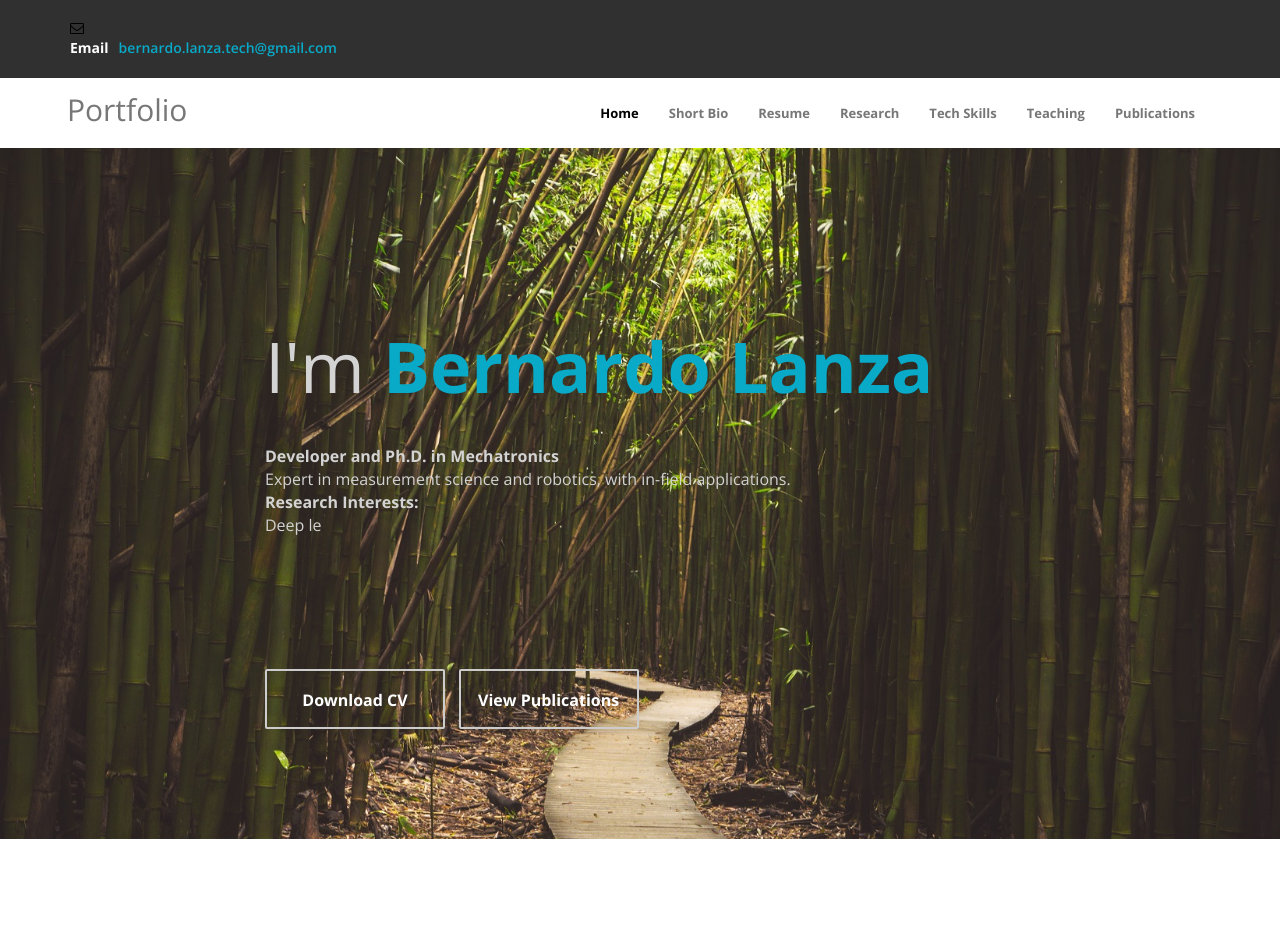
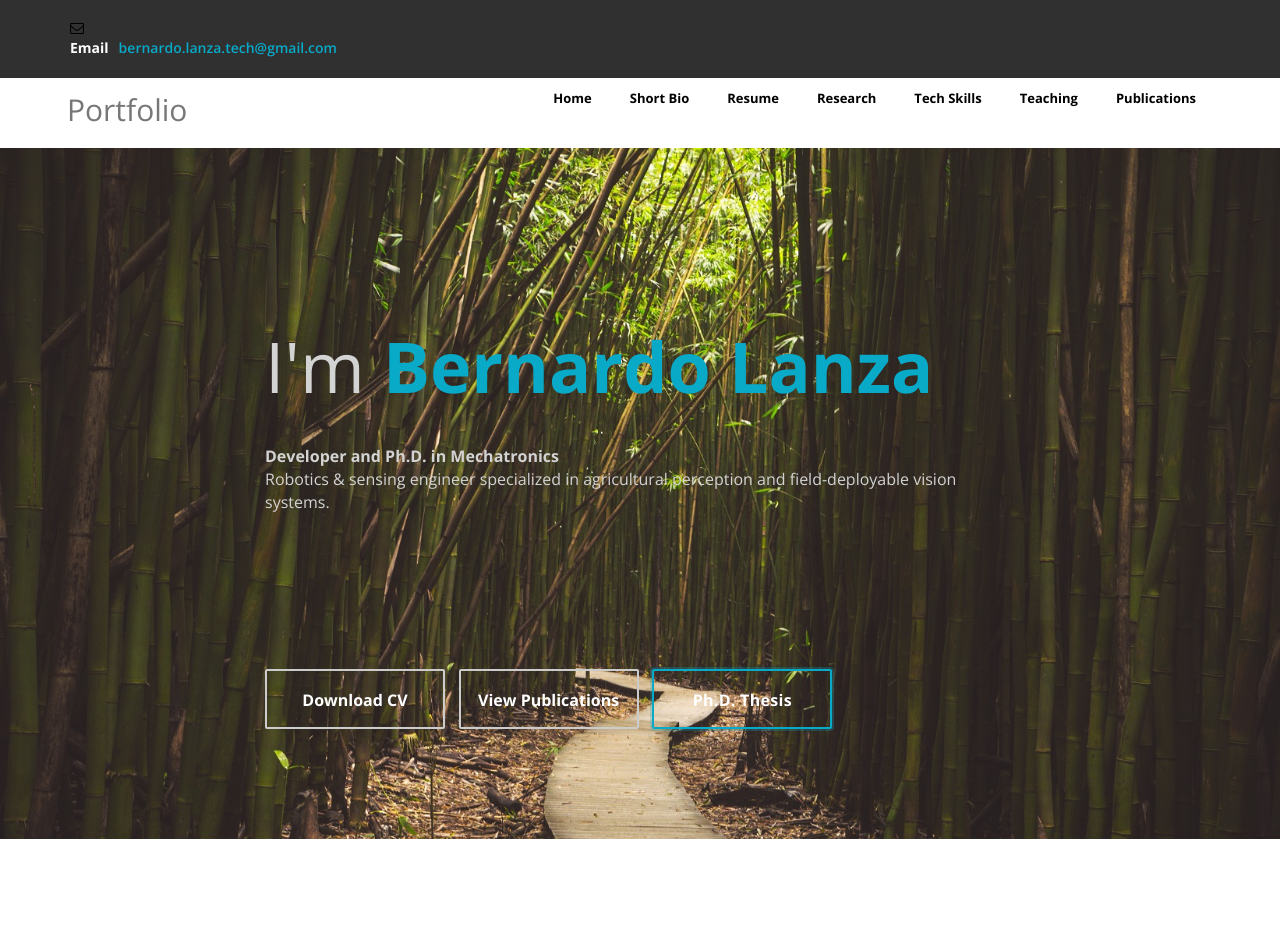
Before and after one commit to bernardolanza93/portfolio, a Jekyll site: the page index.html, which Jekyll copies as it is, in a window 1280 px wide. Shown: the top 925 px of the page. Built offline with Jekyll 4.4.1, drawn with Linux system fonts in a browser that asks for light colours; nearby versions of some CDN libraries; library files that are not in the unit come from our copies; some of the changed text lies outside the part shown.

Commit message:
refactor(resource): add button key

```diff
--- a/css/templatemo-style.css
+++ b/css/templatemo-style.css
@@ -14,10 +14,80 @@ body
 
 a {
 	color: #000000;
+	outline: none;
+	box-shadow: none;
+	-webkit-transition: none !important;
+	transition: none !important;
 }
 
 a:hover {
 	color: #857f7e;
+	outline: none;
+	box-shadow: none;
+}
+
+a:focus,
+a:active,
+a:focus-visible {
+	outline: none !important;
+	box-shadow: none !important;
+	border-left: none !important;
+	text-decoration: none;
+}
+
+/* Disable decorative link markers globally */
+a::before,
+a::after {
+	content: none !important;
+	display: none !important;
+}
+
+/* Hard kill for any accidental left marker on hover/focus */
+body a:hover,
+body a:focus,
+body a:active,
+body p:hover,
+body span:hover,
+body li:hover,
+body h1:hover,
+body h2:hover,
+body h3:hover,
+body h4:hover,
+body h5:hover,
+body h6:hover {
+	border-left: 0 !important;
+	box-shadow: none !important;
+	outline: 0 !important;
+}
+
+/* Targeted reset for text hover markers without touching layout pseudo-elements */
+body a:hover::before,
+body a:hover::after,
+body a:focus::before,
+body a:focus::after,
+body a:active::before,
+body a:active::after,
+body p:hover::before,
+body p:hover::after,
+body span:hover::before,
+body span:hover::after,
+body li:hover::before,
+body li:hover::after,
+body h1:hover::before,
+body h1:hover::after,
+body h2:hover::before,
+body h2:hover::after,
+body h3:hover::before,
+body h3:hover::after,
+body h4:hover::before,
+body h4:hover::after,
+body h5:hover::before,
+body h5:hover::after,
+body h6:hover::before,
+body h6:hover::after {
+	content: none !important;
+	border-left: 0 !important;
+	box-shadow: none !important;
 }
 
 /* start h2 */
@@ -197,26 +267,87 @@ header .social-icon li a
 		line-height: 40px;
 		padding: 12px 0px 0px 12px;
 	}
-.navbar-default .navbar-nav li a
+.navbar-default .navbar-nav > li > a
 	{
+		/* hard reset to avoid hidden legacy styles on menu links */
+		all: unset;
+		display: block;
 		font-weight: bold;
 		font-size: 13px;
 		height: 70px;
 		line-height: 40px;
+		position: relative;
+		padding-left: 24px;
+		padding-right: 14px;
+		color: #000000;
+		cursor: pointer;
+		text-decoration: none !important;
+		user-select: none;
+		-webkit-user-select: none;
 	}
+.navbar-default .navbar-nav > li > a:hover,
+.navbar-default .navbar-nav > li > a:focus {
+	text-decoration: none;
+	outline: none;
+	border-left: none !important;
+	box-shadow: none !important;
+	background-color: transparent;
+}
+.navbar-default .navbar-nav > li > a,
+.navbar-default .navbar-nav > li > a:active,
+.navbar-default .navbar-nav > li > a:focus-visible {
+	border-left: none !important;
+	box-shadow: none !important;
+	outline: none !important;
+}
 
 .navbar-default .navbar-nav > li > a.current {
 	color: #000000;
+	border: 0 !important;
+	border-left: 0 !important;
+	background-image: none !important;
+}
+
+/* Navbar hard reset: disable legacy blue indicators on menu links */
+.navbar-default .navbar-nav > li > a,
+.navbar-default .navbar-nav > li > a:hover,
+.navbar-default .navbar-nav > li > a:focus,
+.navbar-default .navbar-nav > li > a:active,
+.navbar-default .navbar-nav > li > a:focus-visible,
+.navbar-default .navbar-nav > li > a.current {
+	border: 0 !important;
+	border-left: 0 !important;
+	outline: 0 !important;
+	outline-offset: 0 !important;
+	box-shadow: none !important;
+	text-decoration: none !important;
+	background-image: none !important;
+	-webkit-focus-ring-color: transparent !important;
+	user-select: none;
+	-webkit-user-select: none;
+}
+
+.navbar-default .navbar-nav > li > a::after {
+	content: none !important;
+	display: none !important;
+}
+
+.navbar-default .navbar-nav > li > a::selection {
+	background: transparent;
 }
 .templatemo-nav {
 	border-radius: 0;
 	width: 100%;
 	z-index: 1000;
+	min-height: 70px;
 }
 .sticky {
-	position: fixed;
-	left: 0;
-	top: 0;
+	position: static !important;
+	left: auto !important;
+	top: auto !important;
+}
+.templatemo-nav.sticky + #home {
+	margin-top: 0;
 }
 /* end navigation */
 
@@ -275,6 +406,21 @@ header .social-icon li a
 	margin-right: 10px;
 	margin-bottom: 10px;
 	border-width: 2px;
+}
+.home-cta .btn-thesis {
+	background: #09A9C8;
+	border-color: #09A9C8;
+	color: #ffffff !important;
+	font-weight: 700;
+	letter-spacing: 0.3px;
+	box-shadow: 0 0 0 2px rgba(9, 169, 200, 0.25);
+}
+.home-cta .btn-thesis:hover,
+.home-cta .btn-thesis:focus {
+	background: #0789a3 !important;
+	border-color: #0789a3 !important;
+	color: #ffffff !important;
+	box-shadow: 0 0 0 4px rgba(9, 169, 200, 0.2) !important;
 }
 /* end home */
 
@@ -383,7 +529,7 @@ header .social-icon li a
 	padding: 24px;
 	width: 100%;
 	max-width: 100%;
-	margin: 0 0 30px 0;
+	margin: 0 0 40px 0;
 	box-sizing: border-box;
 	overflow: hidden;
 }
@@ -409,7 +555,7 @@ header .social-icon li a
 	gap: 16px;
 }
 .research-gallery figure {
-	margin: 0;
+	margin: 0 0 10px 0;
 }
 .research-gallery img {
 	width: 100%;
@@ -418,7 +564,9 @@ header .social-icon li a
 .research-card figcaption {
 	color: #333333;
 	font-size: 13px;
-	margin-top: 6px;
+	line-height: 1.5;
+	margin-top: 10px;
+	margin-bottom: 8px;
 	word-break: break-word;
 }
 .research-card a {
@@ -435,7 +583,29 @@ header .social-icon li a
 		grid-template-columns: 1fr;
 	}
 }
+@media (max-width: 767px) {
+	h2 {
+		font-size: 30px;
+		line-height: 1.2;
+	}
+}
 /* end research */
+
+/* Global focus-ring reset: keep custom indicators only */
+html body a:focus,
+html body a:active,
+html body a:focus-visible,
+html body a:hover {
+	outline: 0 !important;
+	outline-offset: 0 !important;
+	-webkit-focus-ring-color: transparent !important;
+	box-shadow: none !important;
+	border-left: 0 !important;
+}
+
+html body a::-moz-focus-inner {
+	border: 0 !important;
+}
 
 /* start teaching */
 #teaching
--- a/index.html
+++ b/index.html
@@ -16,13 +16,13 @@
     <link rel="stylesheet" href="css/font-awesome.min.css">
     <link rel="stylesheet" href="css/animate.min.css">
     <link href='https://fonts.googleapis.com/css?family=Open+Sans:400,300,600,700' rel='stylesheet' type='text/css'>
-    <link rel="stylesheet" href="css/templatemo-style.css">
+    <link rel="stylesheet" href="css/templatemo-style.css?v=20260303h">
     <script src="js/jquery.js"></script>
     <script src="js/bootstrap.min.js"></script>
     <script src="js/jquery.singlePageNav.min.js"></script>
     <script src="js/typed.js"></script>
     <script src="js/wow.min.js"></script>
-    <script src="js/custom.js"></script>
+    <script src="js/custom.js?v=20260303c"></script>
     </head>
     <body id="top">
         <!-- Preloader -->
@@ -102,7 +102,7 @@
                 <br>
                 <div class="element">
                    <div class="sub-element" style="color:#D3D3D3;"><strong>Developer and Ph.D. in Mechatronics</strong></div>
-                    <div class="sub-element" style="color:#D3D3D3;">Expert in measurement science and robotics, with in-field applications.</div>
+                    <div class="sub-element" style="color:#D3D3D3;">Robotics &amp; sensing engineer specialized in agricultural perception and field-deployable vision systems.</div>
                     <br><br>
 <!--                    <div class="wow fadeIn" data-wow-offset="50" data-wow-delay="0.3s"><i style="color:#D3D3D3;">"The joy of discovery is certainly the liveliest that the mind of man can ever feel"</i></div>-->
 <!--                    <div class="wow fadeIn" data-wow-offset="50" data-wow-delay="0.4s" style="color:#D3D3D3;">C. Bernard</div>-->
@@ -112,8 +112,9 @@
                     <br><br><br><br><br>
                 </div>
                 <div class="home-cta">
-                    <a href="doc/CV_Bernardo_Lanza_071024.pdf" class="btn btn-default">Download CV</a>
+                    <a href="doc/CV_Bernardo_Lanza_071024.pdf" class="btn btn-default" download>Download CV</a>
                     <a href="#publications" class="btn btn-default">View Publications</a>
+                    <a href="doc/Tesi_phd_lanza_compressed.pdf" class="btn btn-default btn-thesis" download>Ph.D. Thesis</a>
                 </div>
             </div>
         </div>
@@ -204,7 +205,7 @@
 
                         <h2 style="margin-top: 120px;"><span>CERTIFICATIONS</span></h2>
                         <div class="element1">
-                            <div style="margin-bottom:5px;font-size: 10px;"><i>Work in Progress (2025) </i></div>
+                            <div style="margin-bottom:5px;font-size: 10px;"><i>Jan 31, 2025</i></div>
                             <div class="wow fadeIn">PH.D. IN ROBOTICS</div>
                             <small><div class="wow fadeIn">Optical-based measurement for plant health monitoring and yield estimation.</div></small>
                             <small><div class="wow fadeIn">Laboratorio di Misure Meccaniche e Termiche - Università degli studi di Brescia</div></small>
@@ -218,7 +219,7 @@
                             <div style="margin-bottom:5px;font-size: 10px;"><i>July 26-30, 2021</i></div>
                             <div class="wow fadeIn">DeepLearn Summer School 2021 </div>
                             <small><div class="wow fadeIn">| IRDTA certificate | 38 hours </div></small>
-<!--                                <img src="images/sum.png" alt="Certificate" width="300">-->
+<!--                                <img loading="lazy" src="images/sum.png" alt="Certificate" width="300">-->
 
                         </div>
                         <br>
@@ -246,7 +247,7 @@
                         <br>
 
                         <center>
-                            <a href="doc/CV_Bernardo_Lanza_071024.pdf" class="btn btn-default">CURRICULUM VITAE</a>
+                            <a href="doc/CV_Bernardo_Lanza_071024.pdf" class="btn btn-default" download>CURRICULUM VITAE</a>
                         </center>
                         <br><br>
                         <br><br><br>
@@ -275,33 +276,33 @@
                         <p class="research-skills"><b>Skills:</b> Deep Learning, Computer Vision, Embedded Sensing, 3D Mapping, Data Analysis</p>
 
                         <figure class="research-primary">
-                            <img src="images/flow.png" alt="Processing pipeline">
+                            <img loading="lazy" src="images/flow.png" alt="Processing pipeline">
                             <figcaption>Processing pipeline</figcaption>
                         </figure>
 
                         <div class="research-gallery">
                             <figure>
-                                <img src="images/Picture1.jpg" alt="Acquisition system">
+                                <img loading="lazy" src="images/Picture1.jpg" alt="Acquisition system">
                                 <figcaption>Acquisition system: A) Intel RealSense D435i. B) Intel RealSense T265 VO. C) Basler RGB DART camera (model daA2500-14uc) D) Nvidia Jetson Nano</figcaption>
                             </figure>
                             <figure>
-                                <img src="images/buds.jpg" alt="Neural network for buds detection and tracking">
+                                <img loading="lazy" src="images/buds.jpg" alt="Neural network for buds detection and tracking">
                                 <figcaption>Neural network for buds detection and tracking</figcaption>
                             </figure>
                             <figure>
-                                <img src="images/shoots.jpg" alt="Neural network for branch segmentation">
+                                <img loading="lazy" src="images/shoots.jpg" alt="Neural network for branch segmentation">
                                 <figcaption>Neural network for branch segmentation</figcaption>
                             </figure>
                             <figure>
-                                <img src="images/cylynder.jpg" alt="Measurements model">
+                                <img loading="lazy" src="images/cylynder.jpg" alt="Measurements model">
                                 <figcaption>Measurements model: series of varying diameter cylinder</figcaption>
                             </figure>
                             <figure>
-                                <img src="images/vines.jpg" alt="Experimental campaign">
+                                <img loading="lazy" src="images/vines.jpg" alt="Experimental campaign">
                                 <figcaption>Experimental campaign</figcaption>
                             </figure>
                             <figure>
-                                <img src="animations/buds_video.gif" alt="Real-time bud detection tracking and counting">
+                                <img loading="lazy" src="animations/buds_video.gif" alt="Real-time bud detection tracking and counting">
                                 <figcaption>Real-time BUD DETECTION, TRACKING, AND COUNTING</figcaption>
                             </figure>
                         </div>
@@ -315,17 +316,17 @@
                         <p class="research-skills"><b>Skills:</b> Machine Learning, Python, Biomechanics, Deep Learning</p>
 
                         <figure class="research-primary">
-                            <img src="images/hand.jpeg" alt="Hand pose visualization">
+                            <img loading="lazy" src="images/hand.jpeg" alt="Hand pose visualization">
                             <figcaption>Hand pose</figcaption>
                         </figure>
 
                         <div class="research-gallery">
                             <figure>
-                                <img src="images/han.jpg" alt="Mediapipe output">
+                                <img loading="lazy" src="images/han.jpg" alt="Mediapipe output">
                                 <figcaption>Mediapipe</figcaption>
                             </figure>
                             <figure>
-                                <img src="images/confusion.jpg" alt="Random Forest validation confusion matrix">
+                                <img loading="lazy" src="images/confusion.jpg" alt="Random Forest validation confusion matrix">
                                 <figcaption>Custom Random Forest model validation for left-hand movement classification</figcaption>
                             </figure>
                         </div>
@@ -339,17 +340,17 @@
                         <p class="research-skills"><b>Skills:</b> OpenCV, Statistics, TCP/IP, Python, Deep Learning</p>
 
                         <figure class="research-primary">
-                            <img src="animations/abhanim.gif" alt="Smart mirror biceps curl demo">
+                            <img loading="lazy" src="animations/abhanim.gif" alt="Smart mirror biceps curl demo">
                             <figcaption>Smart mirror (Biceps Curl)</figcaption>
                         </figure>
 
                         <div class="research-gallery">
                             <figure>
-                                <img src="images/isbs.jpg" alt="ISBS Conference presentation">
+                                <img loading="lazy" src="images/isbs.jpg" alt="ISBS Conference presentation">
                                 <figcaption>ISBS Conference</figcaption>
                             </figure>
                             <figure>
-                                <img src="images/abh_data.jpg" alt="Signal processing output for biceps curl">
+                                <img loading="lazy" src="images/abh_data.jpg" alt="Signal processing output for biceps curl">
                                 <figcaption>Processed signal from Biceps Curl sequence</figcaption>
                             </figure>
                         </div>
@@ -363,13 +364,13 @@
                         <p class="research-skills"><b>Skills:</b> Embedded Linux, Python, Computer Vision, Engineering, Research & Development</p>
 
                         <figure class="research-primary">
-                            <img src="animations/cavolo.gif" alt="Intelligent segmentation">
+                            <img loading="lazy" src="animations/cavolo.gif" alt="Intelligent segmentation">
                             <figcaption>Intelligent segmentation</figcaption>
                         </figure>
 
                         <div class="research-gallery">
                             <figure>
-                                <img src="images/cvweed.jpeg" alt="Pre-neural visual detector">
+                                <img loading="lazy" src="images/cvweed.jpeg" alt="Pre-neural visual detector">
                                 <figcaption>Pre-neural visual detector</figcaption>
                             </figure>
                         </div>
@@ -385,25 +386,25 @@
                         <p><a href="https://github.com/bernardolanza93/Hierarchy-robust-SLAM" target="_blank" rel="noopener noreferrer"><b>GitHub Repository: Hierarchy-Robust-SLAM</b></a></p>
 
                         <figure class="research-primary">
-                            <img src="animations/rawss.gif" alt="3D reconstruction with custom SLAM algorithm">
+                            <img loading="lazy" src="animations/rawss.gif" alt="3D reconstruction with custom SLAM algorithm">
                             <figcaption>Successful 3D reconstruction with custom SLAM algorithm</figcaption>
                         </figure>
 
                         <div class="research-gallery">
                             <figure>
-                                <img src="images/udl.png" alt="University of Lleida field campaign context">
+                                <img loading="lazy" src="images/udl.png" alt="University of Lleida field campaign context">
                                 <figcaption>Research period context at University of Lleida</figcaption>
                             </figure>
                             <figure>
-                                <img src="images/Picture1 (1).png" alt="Acquisition system for orchard reconstruction">
+                                <img loading="lazy" src="images/Picture1 (1).png" alt="Acquisition system for orchard reconstruction">
                                 <figcaption>Acquisition system: A) Intel RealSense D455f. B) ZED-x mini. C) Kinect Azure DK. D) Livox Mid-70 LiDAR. E) Nvidia Jetson Orin.</figcaption>
                             </figure>
                             <figure>
-                                <img src="images/GOAL.png" alt="Raw point cloud sample in harsh environment">
+                                <img loading="lazy" src="images/GOAL.png" alt="Raw point cloud sample in harsh environment">
                                 <figcaption>Single Kinect raw point cloud in harsh environment</figcaption>
                             </figure>
                             <figure>
-                                <img src="images/dsc.png" alt="Acquisition scooter configuration">
+                                <img loading="lazy" src="images/dsc.png" alt="Acquisition scooter configuration">
                                 <figcaption>Acquisition scooter: RTK GNSS, optical sensors, LiDAR + IMU, and mobile platform</figcaption>
                             </figure>
                         </div>
@@ -544,12 +545,12 @@
 
                         </small></h2>
                          <br><br>
-                        <img src="images/poster.jpg" alt="flow" style="width: 90%; max-width: 400px; height: auto;">
+                        <img loading="lazy" src="images/poster.jpg" alt="flow" style="width: 90%; max-width: 400px; height: auto;">
                         <figcaption style="color: #333333;">Poster</figcaption>
                             <br><br>
-                        <img src="images/award.jpeg" alt="flow" style="width: 90%; max-width: 400px; height: auto;">
+                        <img loading="lazy" src="images/award.jpeg" alt="flow" style="width: 90%; max-width: 400px; height: auto;">
                             <br><br>
-                        <img src="images/award2.jpeg" alt="flow" style="width: 90%; max-width: 400px; height: auto;">
+                        <img loading="lazy" src="images/award2.jpeg" alt="flow" style="width: 90%; max-width: 400px; height: auto;">
                         <figcaption style="color: #333333;">Certificate</figcaption>
                             <br><br>
 
--- a/js/custom.js
+++ b/js/custom.js
@@ -27,18 +27,13 @@ $(function(){
     $('.templatemo-nav').singlePageNav({
         offset: $(".templatemo-nav").height(),
         filter: ':not(.external)',
-        updateHash: false
+        updateHash: false,
+        speed: 0
     });
 
     /* start navigation top js */
-    $(window).scroll(function(){
-        if($(this).scrollTop()>58){
-            $(".templatemo-nav").addClass("sticky");
-        }
-        else{
-            $(".templatemo-nav").removeClass("sticky");
-        }
-    });
+    // Keep navbar static to avoid layout jumps on interaction.
+    $(".templatemo-nav").removeClass("sticky");
 
     /* Hide mobile menu after clicking on a link
     -----------------------------------------------*/
@@ -51,7 +46,8 @@ $(function(){
 
     /* wow
     -----------------*/
-    new WOW().init();
+    // Disabled by request: keep only intro typing + button interactions.
+
 });
 
 /* start preloader */
```
Also changed, not shown: other parts of index.html (+1 -1 lines), 1 other file.
